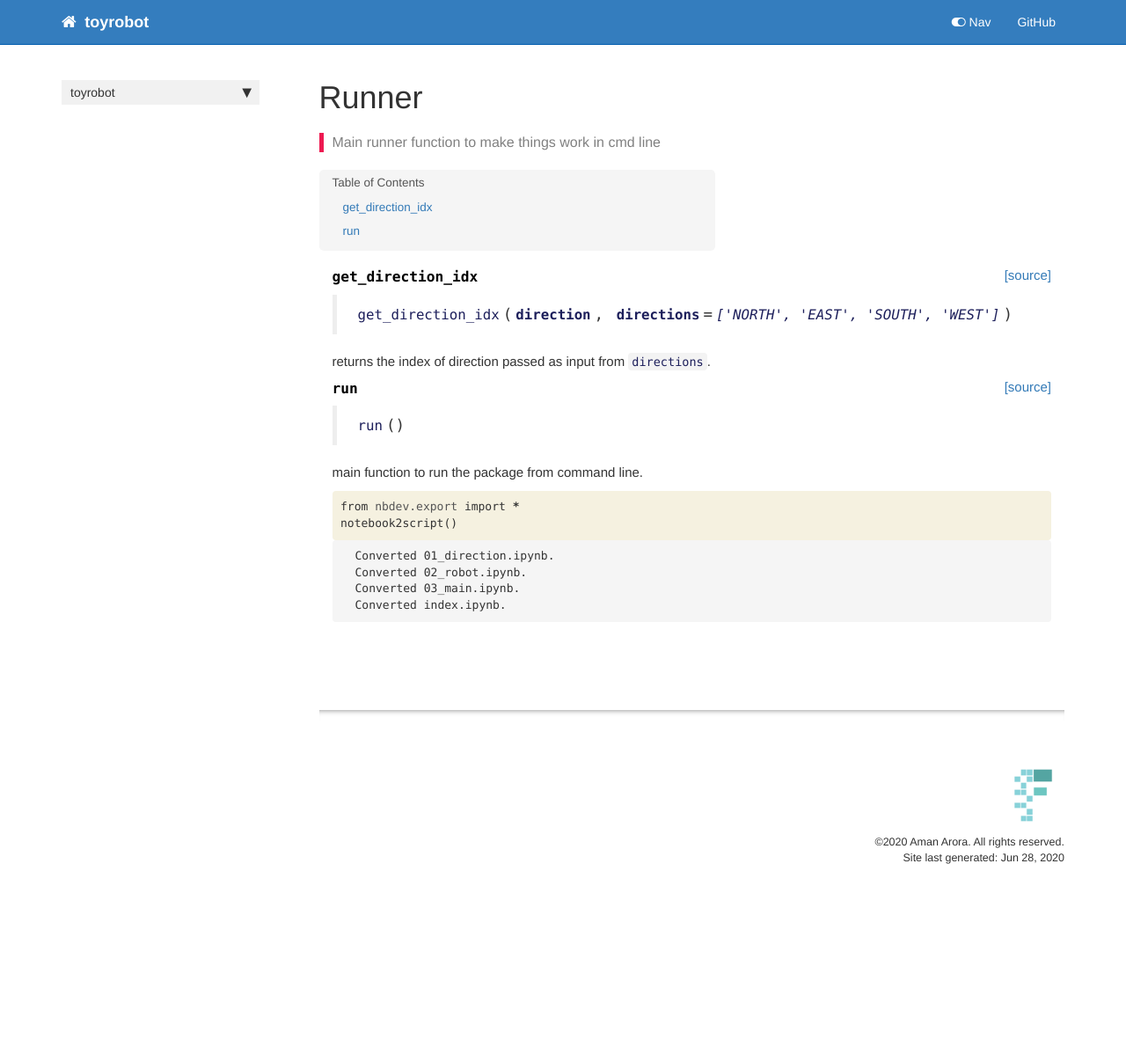
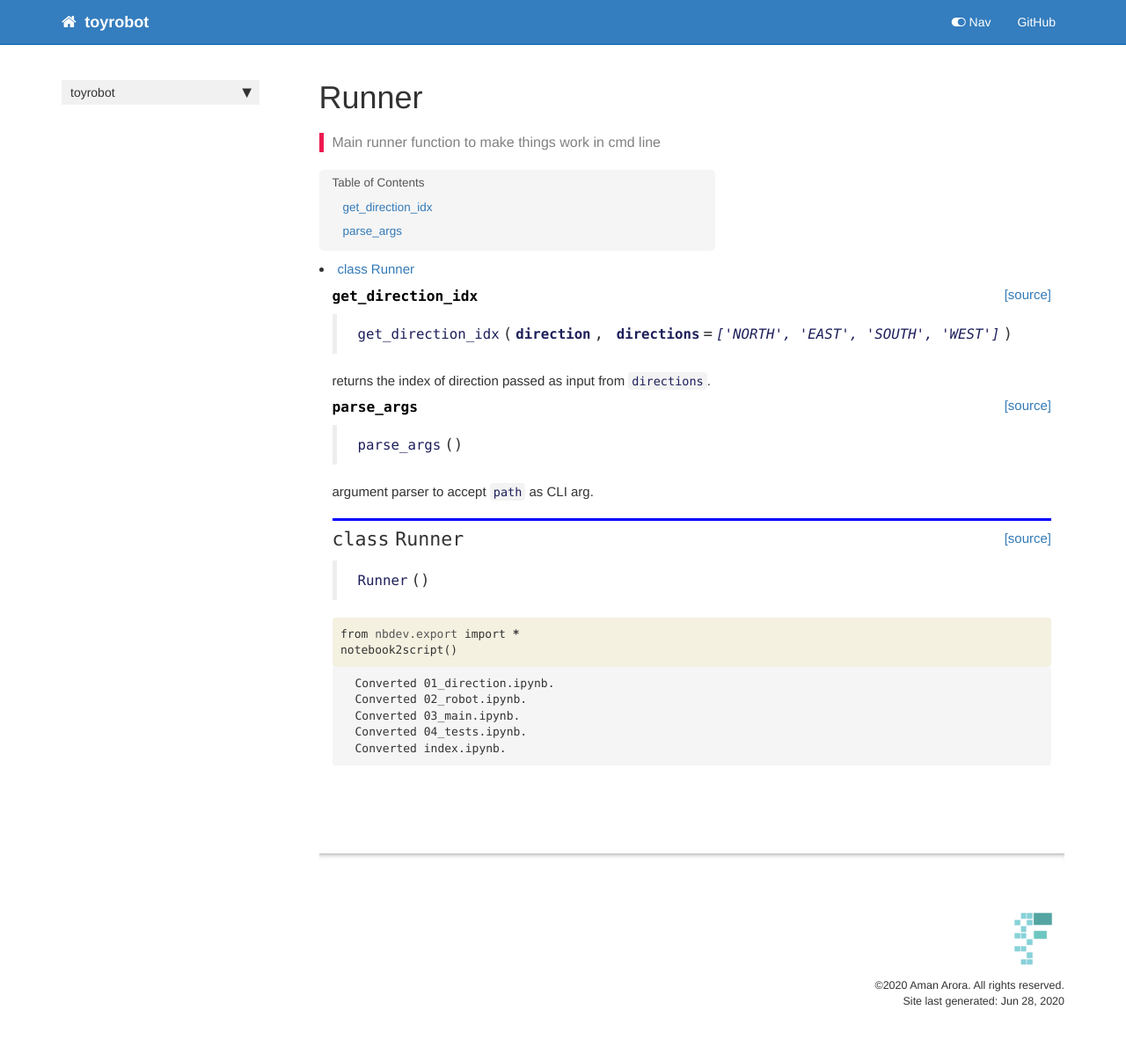
Before and after one commit to amaarora/toyrobot, a Jekyll site: the page built from docs/main.html, in a window 1280 px wide. Shown: the whole page at 88% size. Built offline with Jekyll 4.4.1, drawn with Linux system fonts in a browser that asks for light colours; nearby versions of some CDN libraries; comment, search, counter and statistics services are not loaded; before the commit the page ends 1035 px from its top, so only the background shows below that.

Commit message:
Add Runner class, add tests based on .txt files

```diff
--- a/docs/_data/sidebars/home_sidebar.yml
+++ b/docs/_data/sidebars/home_sidebar.yml
@@ -18,6 +18,9 @@ entries:
     - output: web,pdf
       title: Runner
       url: /main
+    - output: web,pdf
+      title: Test
+      url: /tests
     output: web
     title: toyrobot
   output: web
--- a/docs/main.html
+++ b/docs/main.html
@@ -6,6 +6,7 @@ keywords: fastai
 sidebar: home_sidebar
 
 summary: "Main runner function to make things work in cmd line"
+description: "Main runner function to make things work in cmd line"
 ---
 <!--
 
@@ -18,17 +19,30 @@ summary: "Main runner function to make things work in cmd line"
 -->
 
 <div class="container" id="notebook-container">
+
     {% raw %}
 
 <div class="cell border-box-sizing code_cell rendered">
 
 </div>
+    {% endraw %}
+
+    {% raw %}
+
 <div class="cell border-box-sizing code_cell rendered">
 
 </div>
+    {% endraw %}
+
+    {% raw %}
+
 <div class="cell border-box-sizing code_cell rendered">
 
 </div>
+    {% endraw %}
+
+    {% raw %}
+
 <div class="cell border-box-sizing code_cell rendered">
 
 <div class="output_wrapper">
@@ -50,9 +64,17 @@ summary: "Main runner function to make things work in cmd line"
 </div>
 
 </div>
+    {% endraw %}
+
+    {% raw %}
+
 <div class="cell border-box-sizing code_cell rendered">
 
 </div>
+    {% endraw %}
+
+    {% raw %}
+
 <div class="cell border-box-sizing code_cell rendered">
 
 <div class="output_wrapper">
@@ -62,9 +84,9 @@ summary: "Main runner function to make things work in cmd line"
 
 
 <div class="output_markdown rendered_html output_subarea ">
-<h4 id="run" class="doc_header"><code>run</code><a href="https://github.com/amaarora/toyrobot/tree/master/toyrobot/main.py#L17" class="source_link" style="float:right">[source]</a></h4><blockquote><p><code>run</code>()</p>
+<h4 id="parse_args" class="doc_header"><code>parse_args</code><a href="https://github.com/amaarora/toyrobot/tree/master/toyrobot/main.py#L17" class="source_link" style="float:right">[source]</a></h4><blockquote><p><code>parse_args</code>()</p>
 </blockquote>
-<p>main function to run the package from command line.</p>
+<p>argument parser to accept <code>path</code> as CLI arg.</p>
 
 </div>
 
@@ -74,6 +96,48 @@ summary: "Main runner function to make things work in cmd line"
 </div>
 
 </div>
+    {% endraw %}
+
+    {% raw %}
+
+<div class="cell border-box-sizing code_cell rendered">
+
+</div>
+    {% endraw %}
+
+    {% raw %}
+
+<div class="cell border-box-sizing code_cell rendered">
+
+<div class="output_wrapper">
+<div class="output">
+
+<div class="output_area">
+
+
+<div class="output_markdown rendered_html output_subarea ">
+<h2 id="Runner" class="doc_header"><code>class</code> <code>Runner</code><a href="https://github.com/amaarora/toyrobot/tree/master/toyrobot/main.py#L30" class="source_link" style="float:right">[source]</a></h2><blockquote><p><code>Runner</code>()</p>
+</blockquote>
+
+</div>
+
+</div>
+
+</div>
+</div>
+
+</div>
+    {% endraw %}
+
+    {% raw %}
+
+<div class="cell border-box-sizing code_cell rendered">
+
+</div>
+    {% endraw %}
+
+    {% raw %}
+
 <div class="cell border-box-sizing code_cell rendered">
 <div class="input">
 
@@ -96,6 +160,7 @@ summary: "Main runner function to make things work in cmd line"
 <pre>Converted 01_direction.ipynb.
 Converted 02_robot.ipynb.
 Converted 03_main.ipynb.
+Converted 04_tests.ipynb.
 Converted index.ipynb.
 </pre>
 </div>
@@ -106,4 +171,5 @@ Converted index.ipynb.
 
 </div>
     {% endraw %}
+
 </div>
--- a/docs/sidebar.json
+++ b/docs/sidebar.json
@@ -3,6 +3,7 @@
     "Overview": "/",
     "Direction ": "/direction",
     "ToyRobot and Table": "/robot",
-    "Runner": "/main"
+    "Runner": "/main",
+    "Test": "/tests"
   }
 }
--- /dev/null
+++ b/examples/example5.txt
@@ -0,0 +1,5 @@
+PLACE 5,5,NORTH
+MOVE
+RIGHT
+MOVE
+REPORT
--- /dev/null
+++ b/examples/example6.txt
@@ -0,0 +1,4 @@
+PLACE 5,5,NORTH
+PLACE 2,2,NORTH
+MOVE
+REPORT
--- /dev/null
+++ b/examples/example7.txt
@@ -0,0 +1,4 @@
+PLACE 5,5,NORTH
+PLACE 5,6,NORTH
+MOVE
+REPORT
--- a/toyrobot/robot.py
+++ b/toyrobot/robot.py
@@ -16,12 +16,9 @@ class ToyRobot:
         self.y = y
         self.table = Table(th, tw)
 
-    def __repr__(self):
-        return f"{self.__class__.__name__}, located at ({self.x}, {self.y}) and facing {self.f}!"
-
     def report(self):
         "report the current (X,Y) coordinates and direction."
-        print(self)
+        print(f"{self.x},{self.y},{self.f}")
 
     def left(self):
         "update direction anticlockwise."
```
Also changed, not shown: docs/index.html (+8 -5 lines), docs/robot.html (+48 -4 lines), docs/tests.html (added, +199 -0 lines), toyrobot/_nbdev.py (+7 -2 lines), toyrobot/main.py (+27 -17 lines), toyrobot/test.py (added, +21 -0 lines), 3 other files.
